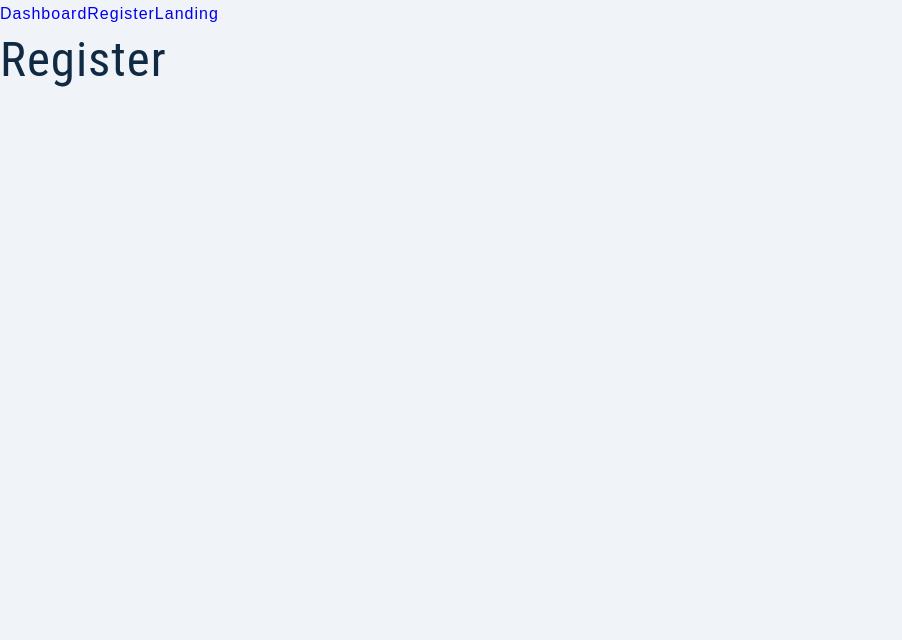
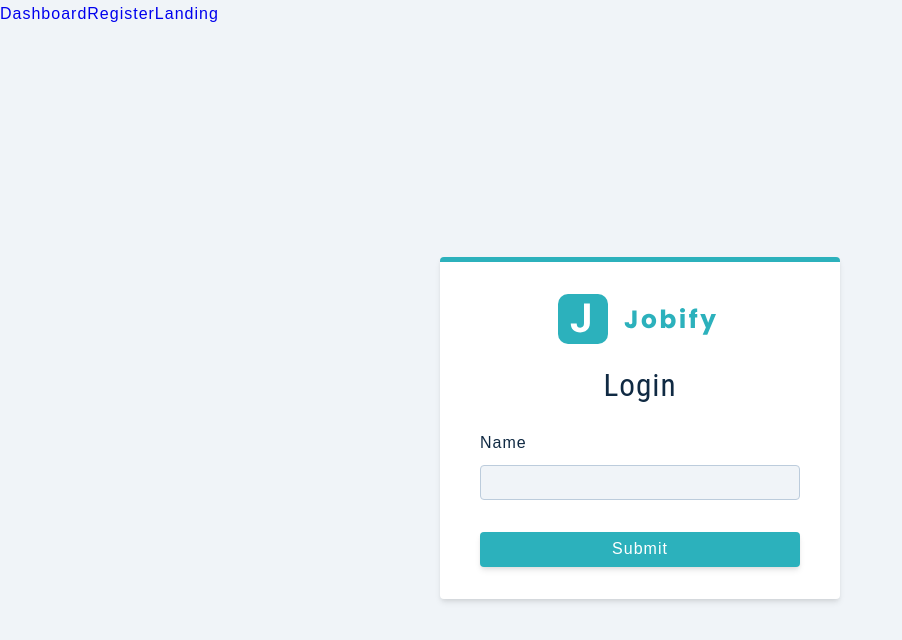
Before and after one commit to SoneThaya/Jobify-MERN, a React (Create React App) app in the folder client/: page /register in a window 1280 px wide. Shown: the top 640 px of the page, without its empty margins (0-902 px from the left). Built offline with nearby package versions, Linux system fonts and the light colour scheme.

Commit message:
setup error page and register page

```diff
--- a/client/src/pages/Error.js
+++ b/client/src/pages/Error.js
@@ -1,5 +1,18 @@
+import { Link } from "react-router-dom";
+import img from "../assets/images/not-found.svg";
+import Wrapper from "../assets/wrappers/ErrorPage";
+
 const Error = () => {
-  return <h1>Error</h1>;
+  return (
+    <Wrapper className="full-page">
+      <div>
+        <img src={img} alt="not found" />
+        <h3>Ohh! page not found</h3>
+        <p>We can't seem to find the page you're looking for</p>
+        <Link to="/">back home</Link>
+      </div>
+    </Wrapper>
+  );
 };
 
 export default Error;
--- a/client/src/pages/Register.js
+++ b/client/src/pages/Register.js
@@ -1,9 +1,49 @@
+import { useState, useEffect } from "react";
+import { Logo } from "../components";
+import Wrapper from "../assets/wrappers/RegisterPage";
+
+const initialState = {
+  name: "",
+  email: "",
+  password: "",
+  isMember: true,
+};
+
 const Register = () => {
-    return (
-        <h1>
-            Register
-        </h1>
-    )
-}
+  const [values, setValues] = useState(initialState);
 
-export default Register
+  const handleChange = (e) => {
+    console.log(e.target);
+  };
+
+  const onSubmit = (e) => {
+    e.preventDefault();
+    console.log(e.target);
+  };
+
+  return (
+    <Wrapper className="full-page">
+      <form className="form" onSubmit={onSubmit}>
+        <Logo />
+        <h3>Login</h3>
+        <div className="form-row">
+          <label htmlFor="name" className="form-label">
+            Name
+          </label>
+          <input
+            type="text"
+            value={values.name}
+            name="name"
+            onChange={handleChange}
+            className="form-input"
+          />
+        </div>
+        <button type="submit" className="btn btn-block">
+          Submit
+        </button>
+      </form>
+    </Wrapper>
+  );
+};
+
+export default Register;
```
Also changed, not shown: 1 other file (tests, documents, lock files or other folders).
